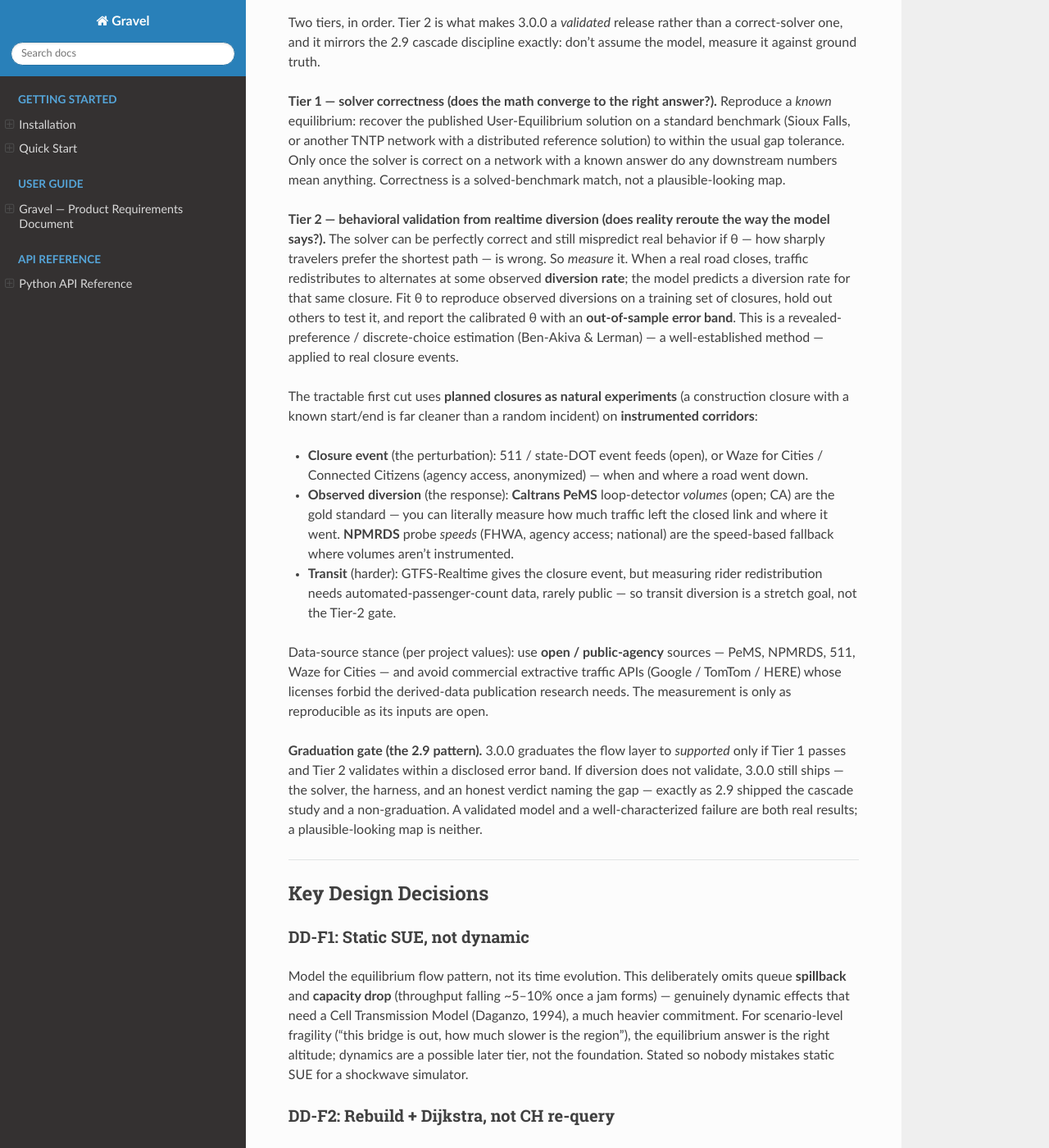
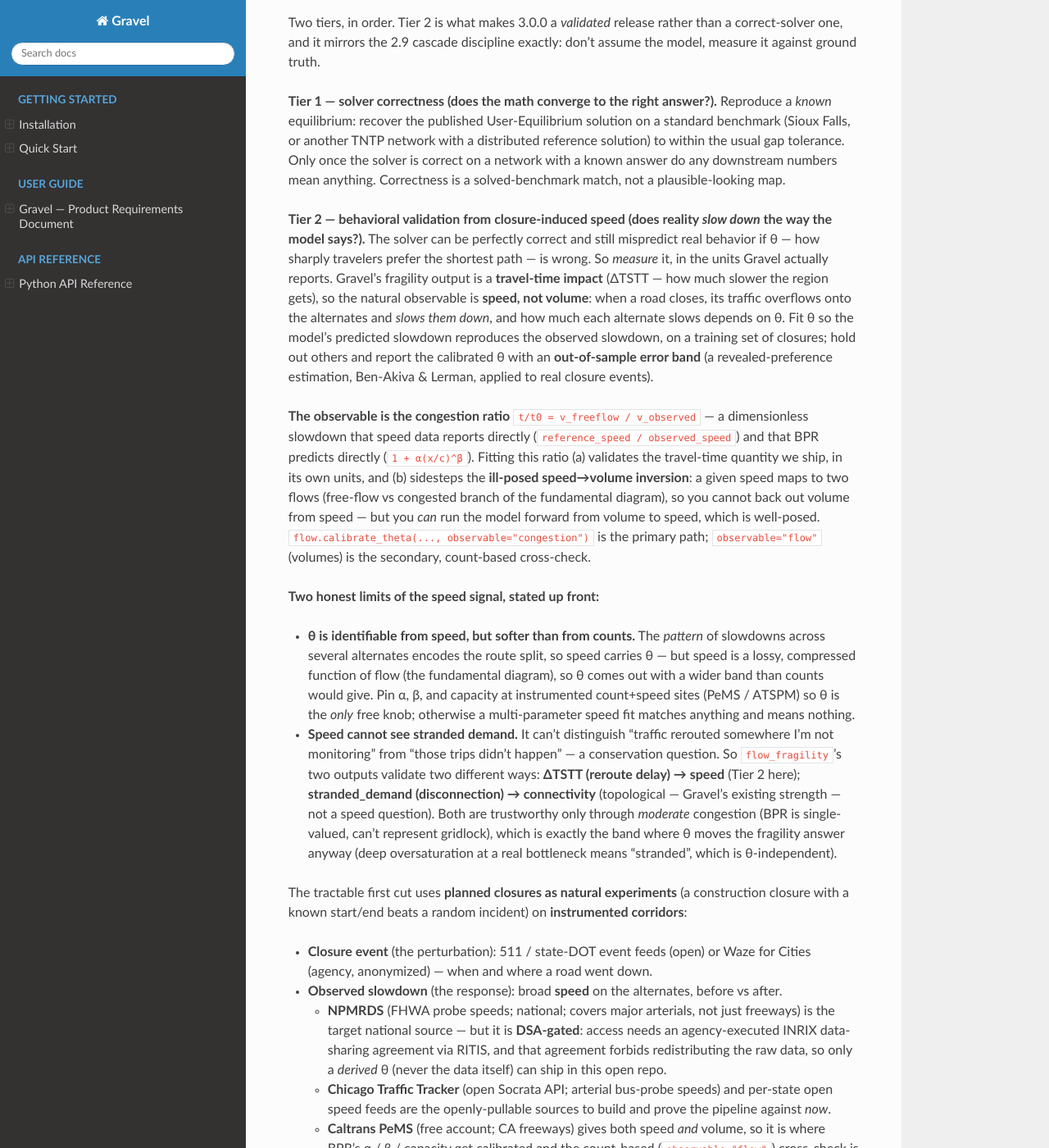
Before and after one commit to rhoekstr/gravel, a Sphinx documentation site: the page built from docs/FLOW_LAYER.md, in a window 1280 px wide and 1400 px high, scrolled down 4630 px. Shown: the whole window at 82% size. Built offline with Sphinx 7.4.7 and the Read the Docs theme 3.1.0, drawn with Linux system fonts in a browser that asks for light colours; pages that are not in the unit, such as notebooks, are missing from menus; some of the changed text lies outside the part shown.

Commit message:
feat(flow): speed-primary theta calibration + general-model framing (DD-F6)
Make the congestion ratio t/t0 (= v_freeflow/v_observed) the PRIMARY calibration observable, matching Gravel's travel-time output and avoiding the ill-posed speed->volume inversion; volume stays a secondary cross-check. ClosureObservation gains observable='congestion'|'flow'; calibrate_theta/CalibrationResult report the fitted observable; _diversion_predict returns per-edge flow AND congestion ratio. New test recovers a known theta from model-generated SPEED observations (congested network); the volume test is updated to the new signature.

Docs: DD-F5 reframed to speed-space; DD-F6 added — the layer is a GENERAL statistical-redistribution model (default for any network) with domain-specific calibrators on top (roads: BPR + theta-from-speed; power: the 2.9 cascade study that validated the topological default doesn't graduate). Tier-2 validation section rewritten around closure-induced slowdown, with the honest NPMRDS DSA-gating reality (derived theta only, no raw redistribution) and Chicago's open portal as the pullable pipeline source.

Co-Authored-By: Claude Opus 4.8 <noreply@anthropic.com>

```diff
--- a/docs/FLOW_LAYER.md
+++ b/docs/FLOW_LAYER.md
@@ -203,32 +203,60 @@ another TNTP network with a distributed reference solution) to within the usual
 the solver is correct on a network with a known answer do any downstream numbers mean anything.
 Correctness is a solved-benchmark match, not a plausible-looking map.
 
-**Tier 2 — behavioral validation from realtime diversion (does reality reroute the way the model
+**Tier 2 — behavioral validation from closure-induced speed (does reality *slow down* the way the model
 says?).** The solver can be perfectly correct and still mispredict real behavior if θ — how sharply
-travelers prefer the shortest path — is wrong. So *measure* it. When a real road closes, traffic
-redistributes to alternates at some observed **diversion rate**; the model predicts a diversion rate for
-that same closure. Fit θ to reproduce observed diversions on a training set of closures, hold out others
-to test it, and report the calibrated θ with an **out-of-sample error band**. This is a
-revealed-preference / discrete-choice estimation (Ben-Akiva & Lerman) — a well-established method —
-applied to real closure events.
+travelers prefer the shortest path — is wrong. So *measure* it, in the units Gravel actually reports.
+Gravel's fragility output is a **travel-time impact** (ΔTSTT — how much slower the region gets), so the
+natural observable is **speed, not volume**: when a road closes, its traffic overflows onto the
+alternates and *slows them down*, and how much each alternate slows depends on θ. Fit θ so the model's
+predicted slowdown reproduces the observed slowdown, on a training set of closures; hold out others and
+report the calibrated θ with an **out-of-sample error band** (a revealed-preference estimation,
+Ben-Akiva & Lerman, applied to real closure events).
+
+**The observable is the congestion ratio** `t/t0 = v_freeflow / v_observed` — a dimensionless slowdown
+that speed data reports directly (`reference_speed / observed_speed`) and that BPR predicts directly
+(`1 + α(x/c)^β`). Fitting this ratio (a) validates the travel-time quantity we ship, in its own units,
+and (b) sidesteps the **ill-posed speed→volume inversion**: a given speed maps to two flows (free-flow
+vs congested branch of the fundamental diagram), so you cannot back out volume from speed — but you *can*
+run the model forward from volume to speed, which is well-posed. `flow.calibrate_theta(...,
+observable="congestion")` is the primary path; `observable="flow"` (volumes) is the secondary, count-based
+cross-check.
+
+**Two honest limits of the speed signal, stated up front:**
+- **θ is identifiable from speed, but softer than from counts.** The *pattern* of slowdowns across
+  several alternates encodes the route split, so speed carries θ — but speed is a lossy, compressed
+  function of flow (the fundamental diagram), so θ comes out with a wider band than counts would give.
+  Pin α, β, and capacity at instrumented count+speed sites (PeMS / ATSPM) so θ is the *only* free knob;
+  otherwise a multi-parameter speed fit matches anything and means nothing.
+- **Speed cannot see stranded demand.** It can't distinguish "traffic rerouted somewhere I'm not
+  monitoring" from "those trips didn't happen" — a conservation question. So `flow_fragility`'s two
+  outputs validate two different ways: **ΔTSTT (reroute delay) → speed** (Tier 2 here); **stranded_demand
+  (disconnection) → connectivity** (topological — Gravel's existing strength — not a speed question).
+  Both are trustworthy only through *moderate* congestion (BPR is single-valued, can't represent
+  gridlock), which is exactly the band where θ moves the fragility answer anyway (deep oversaturation at
+  a real bottleneck means "stranded", which is θ-independent).
 
 The tractable first cut uses **planned closures as natural experiments** (a construction closure with a
-known start/end is far cleaner than a random incident) on **instrumented corridors**:
+known start/end beats a random incident) on **instrumented corridors**:
 
-- **Closure event** (the perturbation): 511 / state-DOT event feeds (open), or Waze for Cities /
-  Connected Citizens (agency access, anonymized) — when and where a road went down.
-- **Observed diversion** (the response): **Caltrans PeMS** loop-detector *volumes* (open; CA) are the
-  gold standard — you can literally measure how much traffic left the closed link and where it went.
-  **NPMRDS** probe *speeds* (FHWA, agency access; national) are the speed-based fallback where volumes
-  aren't instrumented.
-- **Transit** (harder): GTFS-Realtime gives the closure event, but measuring rider redistribution needs
-  automated-passenger-count data, rarely public — so transit diversion is a stretch goal, not the
-  Tier-2 gate.
+- **Closure event** (the perturbation): 511 / state-DOT event feeds (open) or Waze for Cities (agency,
+  anonymized) — when and where a road went down.
+- **Observed slowdown** (the response): broad **speed** on the alternates, before vs after.
+  - **NPMRDS** (FHWA probe speeds; national; covers major arterials, not just freeways) is the target
+    national source — but it is **DSA-gated**: access needs an agency-executed INRIX data-sharing
+    agreement via RITIS, and that agreement forbids redistributing the raw data, so only a *derived* θ
+    (never the data itself) can ship in this open repo.
+  - **Chicago Traffic Tracker** (open Socrata API; arterial bus-probe speeds) and per-state open speed
+    feeds are the openly-pullable sources to build and prove the pipeline against *now*.
+  - **Caltrans PeMS** (free account; CA freeways) gives both speed *and* volume, so it is where BPR's
+    α / β / capacity get calibrated and the count-based (`observable="flow"`) cross-check is run.
+- **Transit** (harder): GTFS-Realtime gives the closure, but rider redistribution needs
+  automated-passenger-count data (rarely public), so transit diversion stays a stretch goal.
 
-Data-source stance (per project values): use **open / public-agency** sources — PeMS, NPMRDS, 511, Waze
-for Cities — and avoid commercial extractive traffic APIs (Google / TomTom / HERE) whose licenses forbid
-the derived-data publication research needs. The measurement is only as reproducible as its inputs are
-open.
+Data-source stance (project values): **open / public-agency** sources only — NPMRDS, PeMS, 511, Chicago's
+open portal — never commercial extractive traffic APIs (Google / Apple / TomTom / HERE), whose licenses
+forbid the derived-data publication research needs and whose probe data is speed-only anyway. The
+measurement is only as reproducible as its inputs are open.
 
 **Graduation gate (the 2.9 pattern).** 3.0.0 graduates the flow layer to *supported* only if Tier 1
 passes and Tier 2 validates within a disclosed error band. If diversion does not validate, 3.0.0 still
@@ -269,13 +297,34 @@ tutorials; treat LODES/LEHD commute flows as the real-data upgrade via a future
 loader. Demand quality bounds result quality, so make the demand source explicit and swappable rather
 than hard-coding one assumption.
 
-### DD-F5: θ is measured from realtime diversion, not assumed
+### DD-F5: θ is measured from closure-induced speed, not assumed
 θ (logit dispersion) is the one parameter that encodes *behavior* — how much traffic spreads vs.
 concentrates on the shortest path — and literature values are a starting point, not an answer for a
-fragility readout. 3.0.0 calibrates θ against observed diversion rates from real road closures (Tier 2
-of the validation plan) rather than hard-coding it: ship a literature default, expose θ, and report a
-data-calibrated θ with its error band. This is what earns the flow layer the right to be called
-validated, and it is the part of 3.0.0 that must be built as experiment-and-measurement, not just code.
+fragility readout. 3.0.0 calibrates θ against real closures rather than hard-coding it, and calibrates it
+in **speed space**: because Gravel reports a travel-time impact, the observable is the closure-induced
+*slowdown* on the alternates (the congestion ratio `t/t0`), matched forward from the model — not a
+speed→volume inversion (ill-posed), and not an arterial volume we mostly can't measure. Ship a literature
+default, expose θ, report a data-calibrated θ with its out-of-sample band; keep volume calibration
+(`observable="flow"`, PeMS / ATSPM counts) as a secondary cross-check. This is what earns the flow layer
+the right to be called validated, and it must be built as experiment-and-measurement, not just code.
+
+### DD-F6: A general redistribution model, with domain-specific calibrators
+The core abstraction is not "road traffic" — it is **statistical redistribution on a capacitated
+network**: when a component fails, load reroutes to alternates by a maximum-entropy / logit rule over
+path costs, governed by a dispersion parameter. This is the least-committal, domain-agnostic default (it
+assumes only that cheaper alternates absorb more, at a tunable sharpness), and it applies to any Gravel
+substrate — road, transit, power, air, internet. On top of that general model sit **domain-specific
+calibrators**, each doing one of three things: (a) *tune* the cost function and dispersion against domain
+data — roads: BPR cost, θ fit to closure-induced speed (F3); (b) *validate whether the statistical
+default even holds* and, if not, fall back to the topological default with a documented gap — power: the
+2.9 cascade study measured betweenness ⊥ real power flow (Kirchhoff, not logit) and did exactly this; or
+(c) *supply domain physics* where the default fails and data warrants it. This unifies the flow layer and
+the cascade work as instances of one architecture — general statistical redistribution plus a domain
+calibrator that tunes, validates, or replaces it — and it keeps us honest: the general model ships as the
+default everywhere, and a domain graduates to *calibrated* only where its calibrator earns it.
+*Engineering note:* build calibrators concretely (roads first) and factor the shared redistribution
+kernel out when the **second** one lands — principle now, abstraction on the rule of two, not a
+speculative framework ahead of need.
 
 ---
 
@@ -299,18 +348,22 @@ delay — and because unservable trips leave TSTT, ΔTSTT alone would understate
 existing scenario / hazard-footprint machinery so a flood footprint maps straight to a region-wide delay
 cost.
 
-### Phase F3 — Realtime diversion calibration & validation (the phase that validates 3.0.0) · ◐ harness built (synthetic-validated); PeMS ingestion pending access
+### Phase F3 — Closure-induced-speed calibration & validation (the phase that validates 3.0.0) · ◐ harness built (synthetic-validated, speed + volume); real-data ingestion pending
 Build the measurement, not just the model. **Done:** the stochastic (logit) UE model — `flow.assign`
-with finite `theta`, Dial STOCH loading + MSA, which sharpens to the deterministic UE as `theta`→∞ —
-and the calibration harness: `flow.diversion_flows(...)` (predicted post-closure flows) +
-`flow.calibrate_theta(graph, capacity, demand, observations, ...)` → best-fit θ with the full
-error-vs-θ curve, plus `ClosureObservation`/`CalibrationResult`. **Synthetic-validated:** recovers a
-known θ from model-generated closure observations (`test_calibrate_recovers_known_theta`). **Pending
-(Robert's PeMS access, ~1 day):** a `gravel.datasets` adapter turning **PeMS** loop-detector volumes +
-511/Waze closure events into `ClosureObservation`s (planned closures as natural experiments, matched
-before/after windows), then the train/test split + out-of-sample error band on real data.
-**Exit criterion / graduation gate:** real diversion validates within a disclosed band (→ 3.0.0
-*supported*), or the gap is characterized and documented (→ 3.0.0 ships *experimental*, 2.9-style).
+with finite `theta`, Dial STOCH loading + MSA, which sharpens to the deterministic UE as `theta`→∞ — and
+the calibration harness: `flow.calibrate_theta(graph, capacity, demand, observations, ...)` → best-fit θ
+with the full error-vs-θ curve, over `ClosureObservation`s whose `observable` is **`"congestion"`** (the
+primary speed-ratio slowdown `t/t0`) or `"flow"` (volume). **Synthetic-validated both ways:** recovers a
+known θ from model-generated observations in speed mode (`test_calibrate_recovers_theta_from_speed`) and
+volume mode (`test_calibrate_recovers_known_theta`). **Pending real-data ingestion:** a `gravel.datasets`
+adapter turning a closure event (511 / Waze) + before/after **speed** on the alternates into
+`ClosureObservation`s (`observable="congestion"`), then the train/test split + out-of-sample band.
+Source reality: **NPMRDS** is the national target but **DSA-gated** (agency INRIX agreement via RITIS; no
+raw-data redistribution → only a derived θ ships here); **Chicago Traffic Tracker** (open Socrata API,
+arterial speeds) is the openly-pullable source to build and prove the pipeline now; **PeMS** (free
+account) calibrates BPR and runs the volume cross-check. **Exit criterion / graduation gate:** the
+observed slowdown validates within a disclosed band (→ 3.0.0 *supported*), or the gap is characterized
+and documented (→ 3.0.0 ships *experimental*, 2.9-style).
 
 ### Phase F4 — Transit (multi-modal, genuinely novel)
 The same logit machinery on the GTFS transit graph, with **GTFS-Realtime** closures reweighting live: a
@@ -336,9 +389,10 @@ GTFS-RT closure feed is used for live re-assignment even before diversion can be
   closures carry confounders (time-of-day, weather, day-of-week, total demand also shifting). Planned
   closures as natural experiments and matched before/after windows reduce this; residual confounding
   must be reported, not hidden. A wrong-but-precise θ is worse than an honest error band.
-- **PeMS is CA-only** — the cleanest volume data is California's. A national Tier-2 needs NPMRDS
-  speed-based inference (weaker signal) or more instrumented corridors. Decide how far to generalize
-  before claiming a *national* diversion validation vs. a CA-corridor one.
+- **Which open speed source, and how national** — NPMRDS covers arterials nationally but is DSA-gated
+  (no raw redistribution); Chicago's open portal is pullable but city-scale and bus-probe-noisy; PeMS is
+  CA freeways only. Decide whether the first validated claim is a single-corridor natural experiment
+  (honest, small) or a multi-corridor national one (needs the DSA), and never overclaim scope.
 - **Zone aggregation for CONUS** — node-level assignment is county-scale; national runs likely need
   traffic-analysis-zone aggregation. Decide the zone scheme before promising national ΔTSTT.
 - **Demand realism vs. availability** — LODES is commute-only and residence-to-work; non-commute trips
```
Also changed, not shown: CHANGELOG.md (+9 -5 lines), 2 other files.
